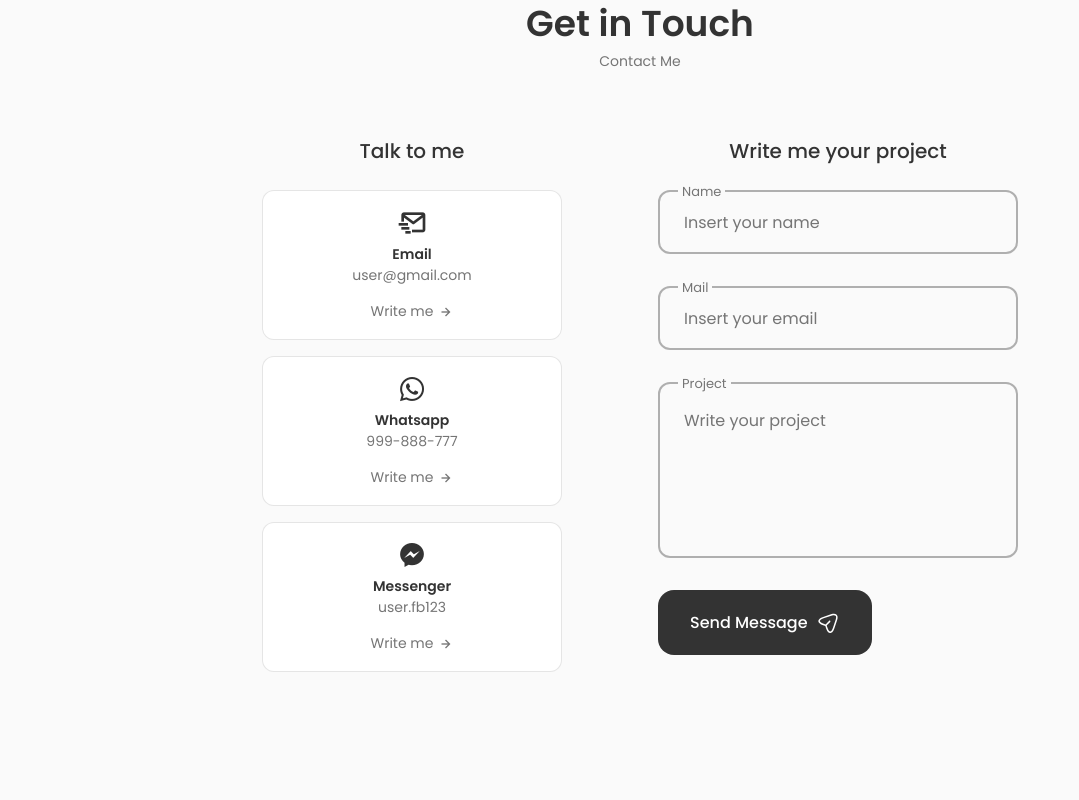
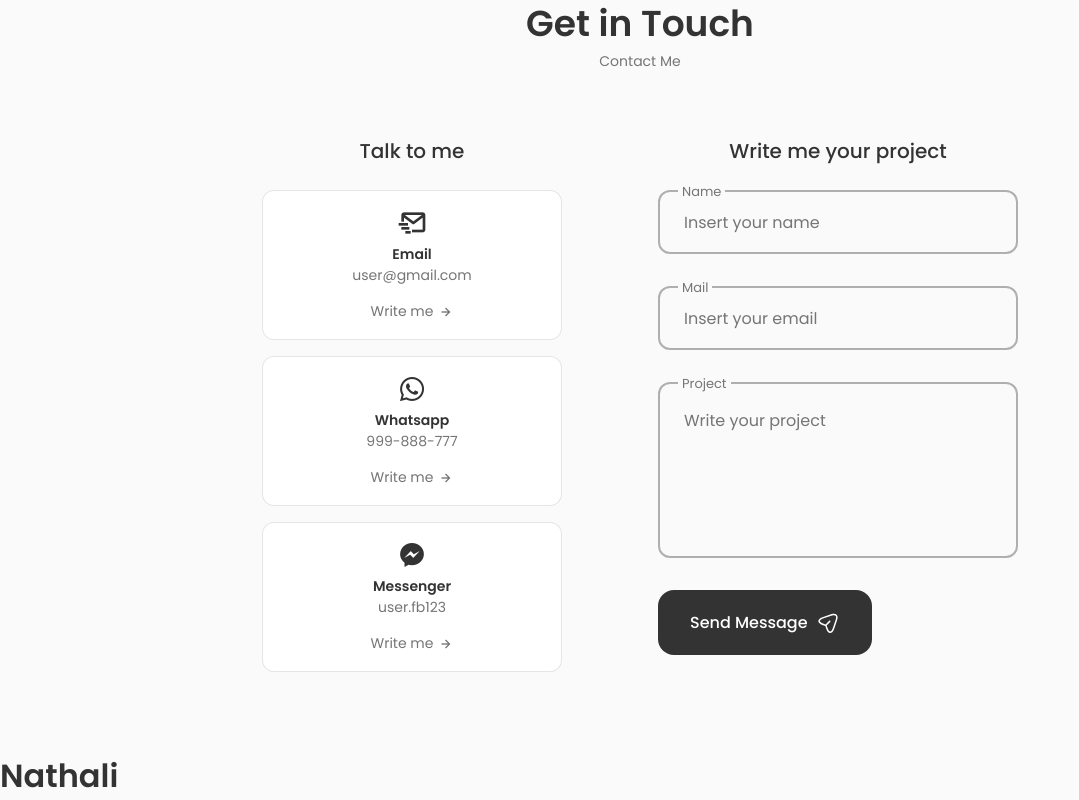
Before and after one commit to nathalipf/Portafolio, a React (Create React App) app: page / in a window 1280 px wide. Shown: the part 3735-4535 px from the top of the page, without its empty margins (0-1079 px from the left). Before the commit the page ends 4487 px from the top, so only its background shows below. Built offline with nearby package versions, Linux system fonts and the light colour scheme.

Commit message:
Footer update

```diff
--- a/src/App.js
+++ b/src/App.js
@@ -8,7 +8,7 @@
 import Qualifications from './components/qualifications/Qualifications';
 import Testimonials from './components/testimonials/Testimonials';
 import Contact from './components/contact/Contact';
-
+import Footer from './components/footer/Footer';
 
 
 const App = () => {
@@ -24,6 +24,7 @@
       <Qualifications />
       <Testimonials />
       <Contact />
+      <Footer />
     </main>
     </>
   )
--- /dev/null
+++ b/src/components/footer/Footer.jsx
@@ -0,0 +1,20 @@
+import React from 'react'
+
+const Footer = () => {
+  return (
+   <footer classname="footer">
+        <div classname="footer__container container">
+            <h1 classname="footer__title">Nathali</h1>
+
+            <ul classname="footer__list">
+                <li>
+                    <a href="#home" classname="footer__link"></a>
+                </li>
+
+            </ul>
+        </div>
+   </footer>
+  )
+}
+
+export default Footer
```
Also changed, not shown: src/components/footer/footer.css (added).
